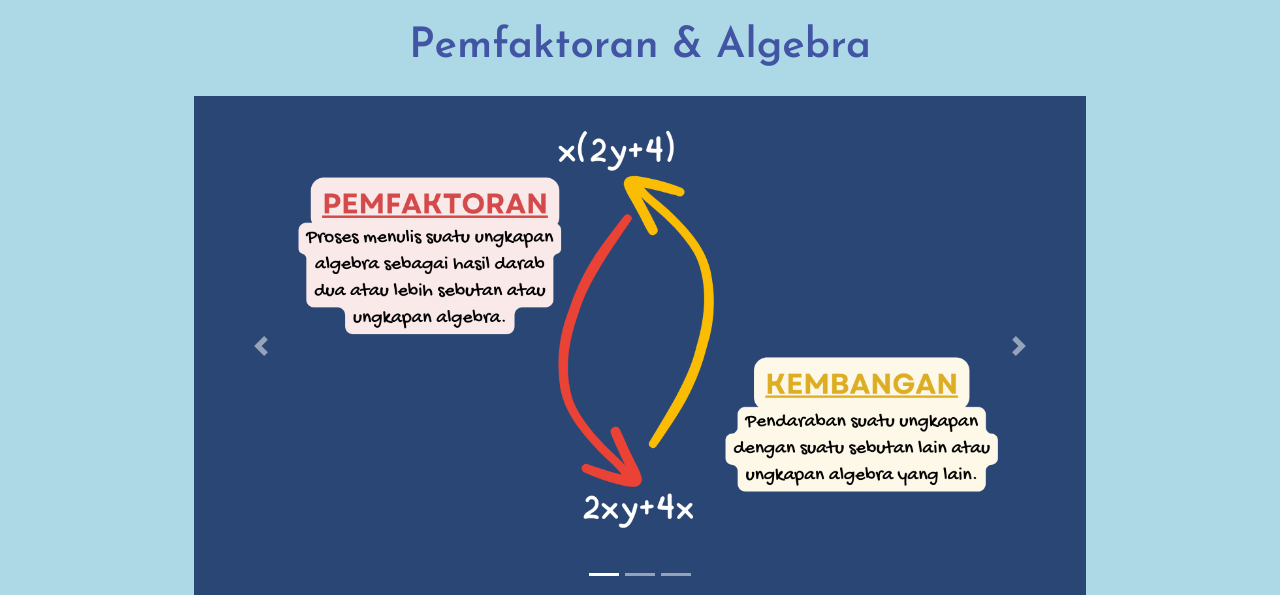
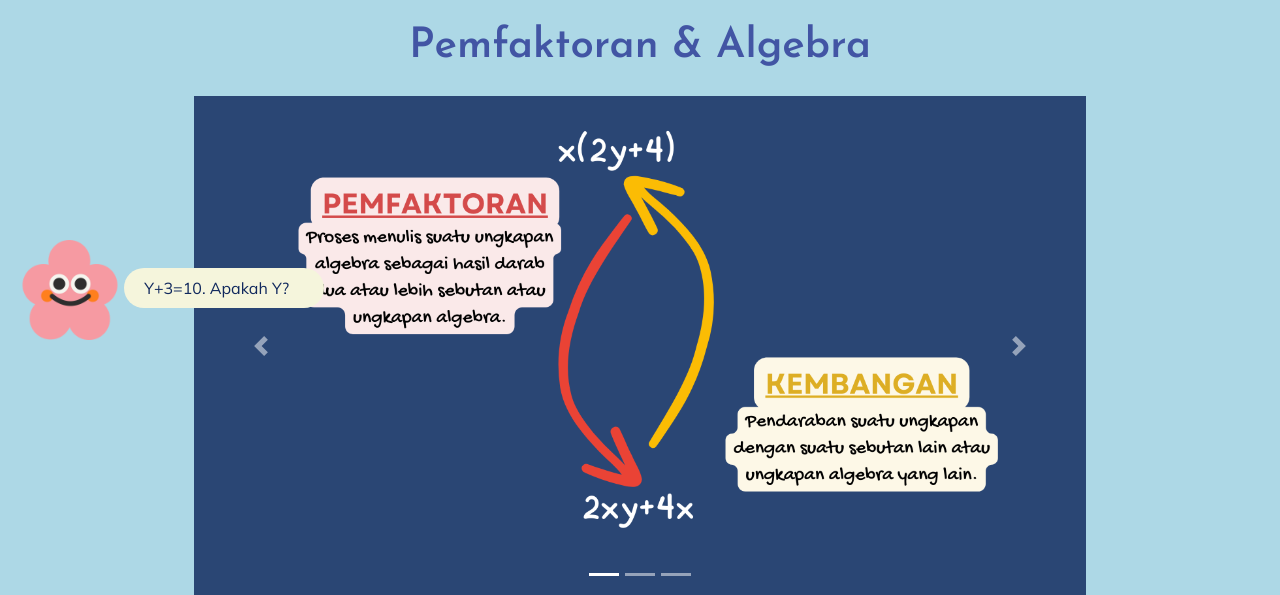
Before and after one commit to nurezurinfarisha/Puffins---Mobile-Web-Programming, a Flask app: page /faktor_algebra in a window 1280 px wide. Shown: the part 480-1075 px from the top of the page. Run offline with Flask 3, Linux system fonts and the light colour scheme; some libraries are stand-ins or nearby versions.

Commit message:
Mascot message flashing works

```diff
--- a/app.py
+++ b/app.py
@@ -1,10 +1,14 @@
-from flask import Flask, render_template
+from flask import Flask, render_template, flash
+import uuid
+
 
 app = Flask(__name__)
+app.secret_key = 'puffins'
 
 
 @app.route('/')
 def home():
+    flash('Welcome back!')
     return render_template('index.html')
 
 
@@ -20,16 +24,19 @@ def register():
 
 @app.route('/pengajaran')
 def pengajaran():
+    flash('Jom Belajar!')
     return render_template('pengajaran.html')
 
 
 @app.route('/ukuran_asas')
 def ukuran_asas():
+    flash('Apakah Itu Ukuran Asas?')
     return render_template('ukuran_asas.html')
 
 
 @app.route('/faktor_algebra')
 def faktor_algebra():
+    flash('Y+3=10. Apakah Y?')
     return render_template('faktor_algebra.html')
 
 
--- a/static/css/mascot.css
+++ b/static/css/mascot.css
@@ -18,7 +18,6 @@ body{
 
   /* CSS talk bubble */
   .talk-bubble {
-      margin: 20px;
     display: inline-block;
     position: relative;
       width: 200px;
@@ -29,9 +28,9 @@ body{
     border: 8px solid #666;
   }
   .round{
-    border-radius: 30px;
-      -webkit-border-radius: 30px;
-      -moz-border-radius: 30px;
+    border-radius: 20px;
+      -webkit-border-radius: 20px;
+      -moz-border-radius: 20px;
 
   }
 
@@ -254,7 +253,7 @@ body{
 
   /* talk bubble contents */
   .talktext{
-    padding: 10px;
+    padding: 5px;
       text-align: left;
     line-height: 1.5em;
   }
--- a/templates/contact.html
+++ b/templates/contact.html
@@ -2,6 +2,7 @@
 
 {% block content %}
 <main>
+    {% include 'mascot.html' %}
     <!--? slider Area Start-->
     <section class="slider-area slider-area2">
         <div class="slider-active">
--- a/templates/faktor_algebra.html
+++ b/templates/faktor_algebra.html
@@ -2,6 +2,7 @@
 
 {% block content %}
     <main>
+        {% include 'mascot.html' %}
         <!--? slider Area Start-->
         <section class="slider-area slider-area2">
             <div class="slider-active">
--- a/templates/latihan.html
+++ b/templates/latihan.html
@@ -3,6 +3,7 @@
 {% block content %}
 
     <main>
+        {% include 'mascot.html' %}
         <!--? slider Area Start-->
         <section class="slider-area slider-area2">
             <div class="slider-active">
--- a/templates/mascot.html
+++ b/templates/mascot.html
@@ -1,9 +1,16 @@
+{% with messages = get_flashed_messages() %}
+{% if messages %}
 <div class="mascot">
 <a title="mascot" href="#" onclick="popAlert()"><img src="../static/img/mascot/2.png" alt="Mascot" width="100px" height="100px"></a>
-<div class="talk-bubble tri-left round right-in">
+<div class="talk-bubble tri-left round right-in" height="100px" style="background-color: beige;">
     <div class="talktext">
-        <p>Mdawsda</p>
+        {% for message in messages %}
+        <p>{{message}}</p>
+        {% endfor %}
+
     </div>
 </div>
 <!--img src="../static/img/mascot/2.png" alt="Mascot" width="100px" height="100px"-->
 </div>
+{% endif %}
+{% endwith %}
--- a/templates/pengajaran.html
+++ b/templates/pengajaran.html
@@ -2,6 +2,7 @@
 
 {% block content %}
     <main>
+        {% include 'mascot.html' %}
         <!--? slider Area Start-->
         <section class="slider-area slider-area2">
             <div class="slider-active">
--- a/templates/quiz.html
+++ b/templates/quiz.html
@@ -2,6 +2,7 @@
 {% block content %}
 
     <main>
+        {% include 'mascot.html' %}
         <!--? slider Area Start-->
         <section class="slider-area slider-area2">
             <div class="slider-active">
--- a/templates/ukuran_asas.html
+++ b/templates/ukuran_asas.html
@@ -2,6 +2,7 @@
 
 {% block content %}
     <main>
+        {% include 'mascot.html' %}
         <!--? slider Area Start-->
         <section class="slider-area slider-area2">
             <div class="slider-active">
```
